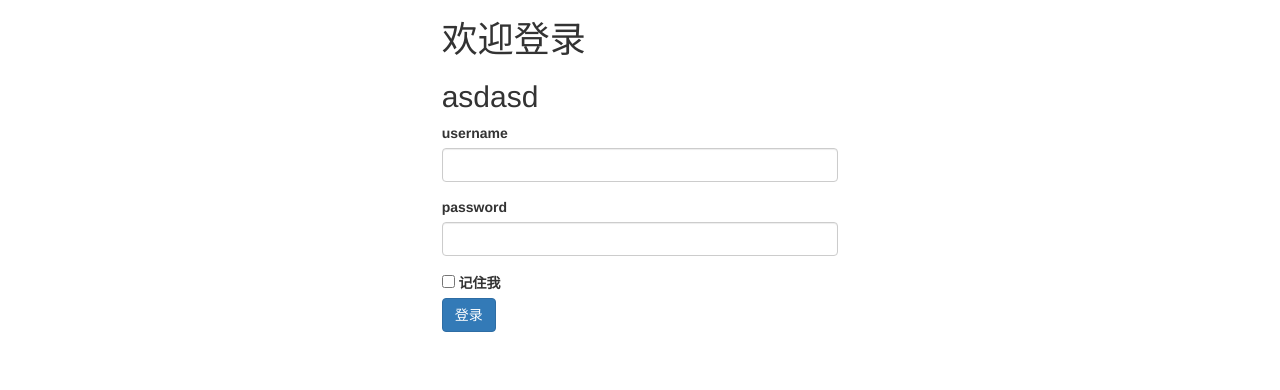
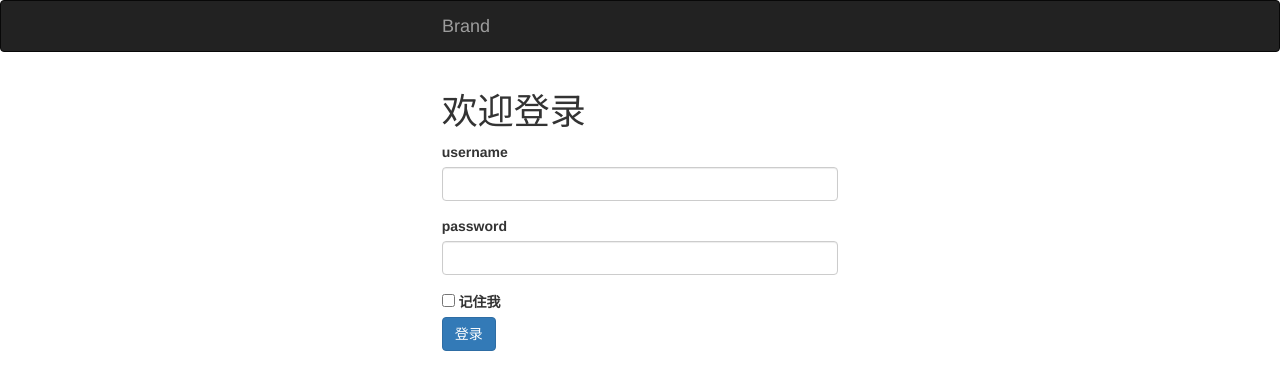
Before and after one commit to jidanyu/flask, a Flask app: page /login in a window 1280 px wide. Shown: the top 390 px of the page. Run offline with Flask 2, Linux system fonts and the light colour scheme; some libraries are stand-ins or nearby versions.

Commit message:
修改登录页

```diff
--- a/templates/login.html
+++ b/templates/login.html
@@ -2,8 +2,12 @@
 {% block title %}This is an example page{% endblock %}
 
 {% block navbar %}
-<div class="navbar navbar-fixed-top">
-  <!-- ... -->
+<div class="navbar navbar-inverse  ">
+  <div class="container-fluid col-md-4 col-md-offset-4 col-xs-10 col-xs-offset-1">
+      <div class="container-header">
+        <a class="navbar-brand" href="#">Brand</a>
+      </div>
+  </div>
 </div>
 {% endblock %}
 
@@ -11,7 +15,6 @@
 
     <div class="container-fluid col-md-4 col-md-offset-4 col-xs-10 col-xs-offset-1">
         <h1>欢迎登录</h1>
-        <h2>asdasd</h2>
         <form method="post">
         {{ form.csrf_token }}
         <div class="form-group">
```
